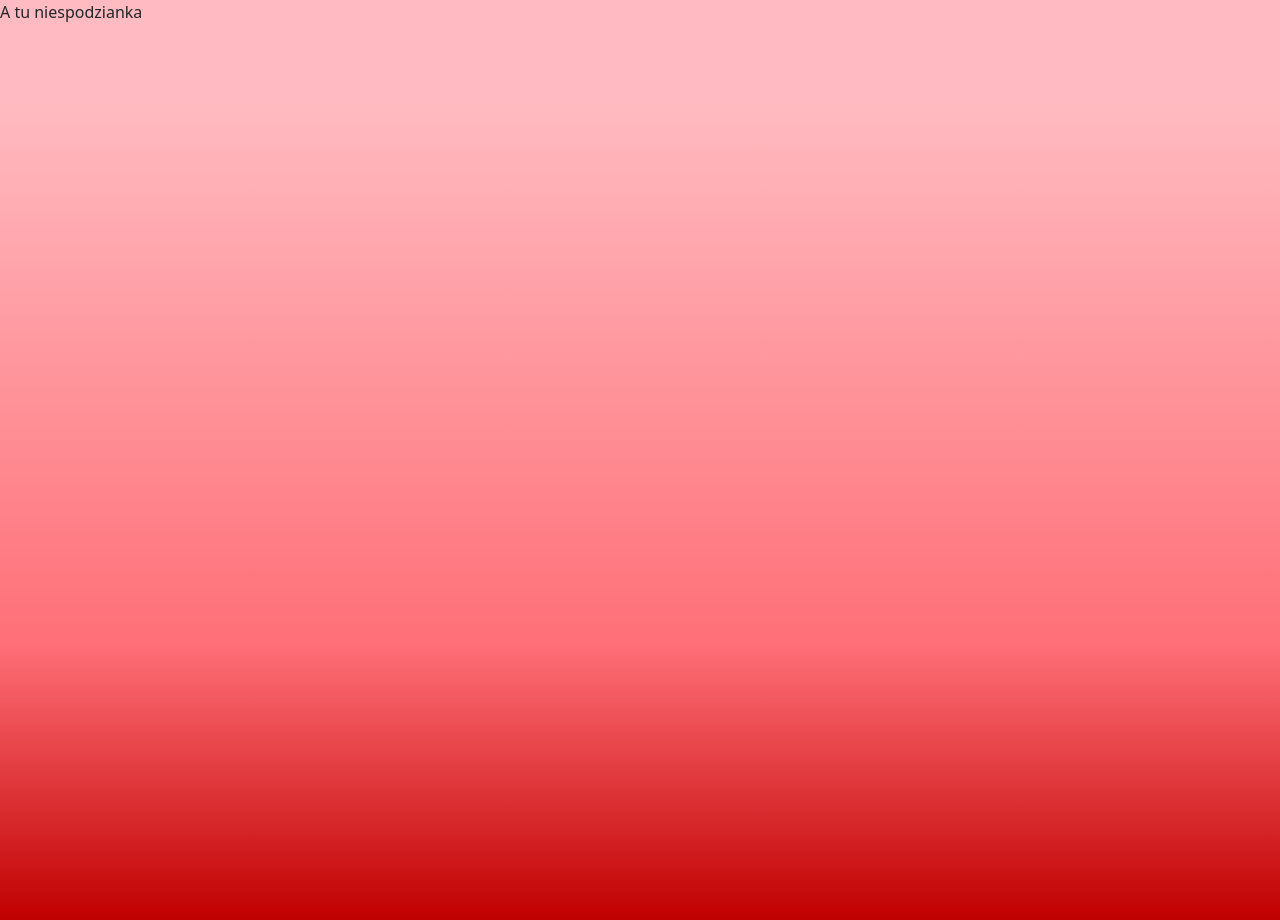
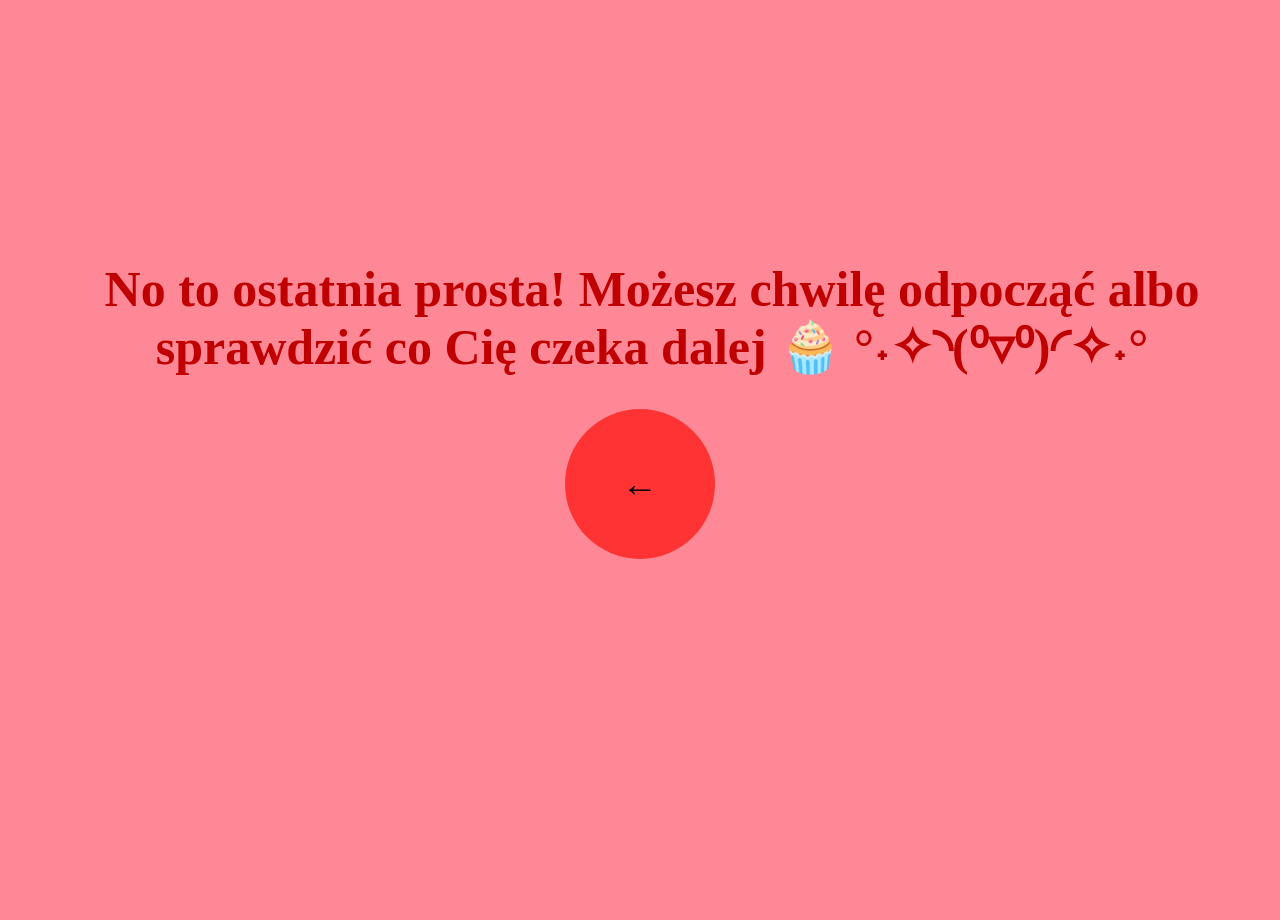
Before and after one commit to Harukume/Valentine_Project_2025, a Flask app: page /dessert in a window 1280 px wide. Run offline with Flask 3, Linux system fonts and the light colour scheme; some libraries are stand-ins or nearby versions.

Commit message:
Add: animation on dessert page

```diff
--- /dev/null
+++ b/static/css/design_animation.css
@@ -0,0 +1,52 @@
+/* The sidepanel menu */
+.sidepanel {
+  height: 100%; /* Specify a height */
+  width: 100%; /* 0 width - change this with JavaScript */
+  position: fixed; /* Stay in place */
+  z-index: 1; /* Stay on top */
+  top: 0;
+  left: 0;
+  background-color: #FF8896;
+  overflow-x: hidden; /* Disable horizontal scroll */
+  padding-top: 60px; /* Place content 60px from the top */
+  transition: 0.5s; /* 0.5 second transition effect to slide in the sidepanel */
+}
+
+/* The sidepanel text*/
+.sidepanel h1 {
+  padding: 8px 8px 8px 32px;
+  font-size: 50px;
+  color: #C00000;
+  display: block;
+  transition: 0.3s;
+  text-align: center;
+  margin:auto;
+  justify-content:center;
+  align-items:center;
+  margin-top: 15%
+}
+
+/* Position and style the close button (top right corner) */
+.sidepanel .hidebtn {
+
+  height: 150px;
+  width: 150px;
+  margin:auto;
+
+  font-size: 36px;
+  border: none;
+  font-weight:500;
+
+  border-radius: 70%;
+  margin: 0;
+  position: absolute;
+  top: 50%;
+  left: 50%;
+  -ms-transform: translate(-50%, -50%);
+  transform: translate(-50%, -50%);
+}
+
+#myButton{
+  height: 200px;
+  position: relative;
+}
--- a/templates/dessert.html
+++ b/templates/dessert.html
@@ -1,7 +1,28 @@
 {% extends "base.html" %}
+{% block head %}
+<link href="{{url_for('static',filename='css/design_animation.css')}}" rel="stylesheet">
+<script>
+/* Set the width of the sidebar to 250px (show it) */
+function openNav() {
+  document.getElementById("mySidepanel").style.width = "100%";
+}
+
+/* Set the width of the sidebar to 0 (hide it) */
+function closeNav() {
+  document.getElementById("mySidepanel").style.width = "0";
+
+}
+</script>
+{% endblock %}
 {% block title %}Deser{% endblock %}
 
 {% block content %}
-A tu niespodzianka
+<div id="mySidepanel" class="sidepanel">
+  <h1> No to ostatnia prosta! Możesz chwilę odpocząć albo sprawdzić co Cię czeka dalej &#129473; °˖✧◝(⁰▿⁰)◜✧˖°</h1>
+  <div id="myButton"> <button class="hidebtn btn btn-sm btn-primary" onclick="closeNav()">&#x2190;</button> </div>
+
+
+</div>
+
 {% endblock %}
 {% block content2 %}{% endblock %}
```
